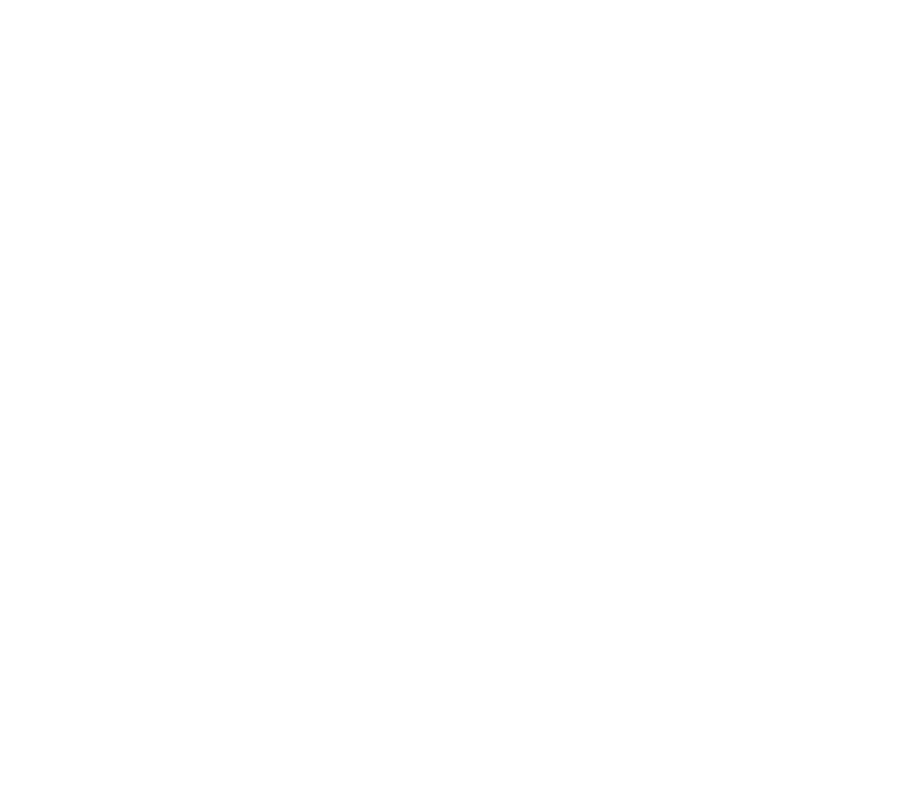
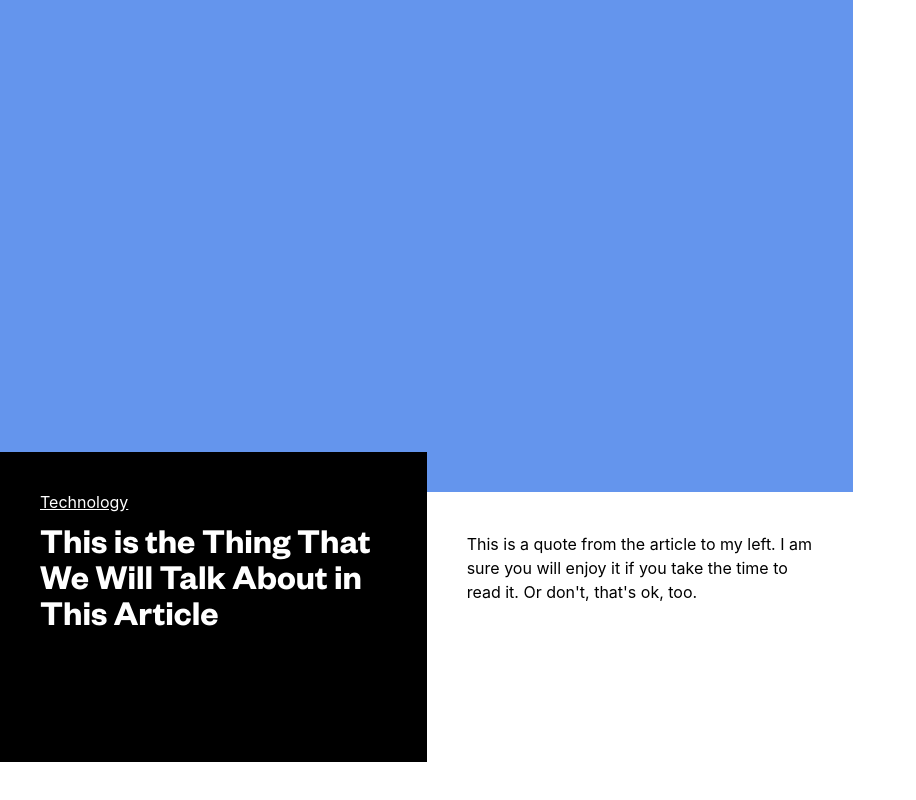
Before and after one commit to shawn-chambers/vice-clone, a Next.js app in the folder vice-clone/: page / in a window 1280 px wide. Shown: the part 364-1164 px from the top of the page, without its empty margins (0-916 px from the left). Built offline with nearby package versions, Linux system fonts and the light colour scheme.

Commit message:
left masonry section layout

```diff
--- /dev/null
+++ b/vice-clone/components/FirstStory.tsx
@@ -0,0 +1,37 @@
+/* eslint-disable @next/next/no-img-element */
+import Link from 'next/link';
+import styles from '../styles/firststory.module.scss';
+
+const FirstStory = () => {
+  return (
+    <div className={styles.first}>
+      <div className={styles.picture}>
+        {/* <img
+          src="https://source.unsplash.com/random/900x600"
+          alt="random pic"
+        /> */}
+      </div>
+      <div className={styles.content}>
+        <div className={styles.left}>
+          <Link href='/'>
+            <a className={styles.category}>
+              Technology
+            </a>
+          </Link>
+          <div className={styles.headline}>
+            <Link href='/'>
+              <a>
+                This is the Thing That We Will Talk About in This Article
+              </a>
+            </Link>
+          </div>
+        </div>
+        <div className={styles.right}>
+          This is a quote from the article to my left. I am sure you will enjoy it if you take the time to read it. Or don&apos;t, that&apos;s ok, too.
+        </div>
+      </div>
+    </div>
+  )
+}
+
+export default FirstStory;
--- /dev/null
+++ b/vice-clone/components/Masonry.tsx
@@ -0,0 +1,17 @@
+import styles from '../styles/masonry.module.scss';
+import FirstStory from './FirstStory';
+
+const Masonry = () => {
+  return (
+    <section className={styles.container}>
+      <div className={styles.left}>
+        <FirstStory />
+      </div>
+      <div className={styles.right}>
+
+      </div>
+    </section>
+  )
+}
+
+export default Masonry;
--- a/vice-clone/components/PromoList.tsx
+++ b/vice-clone/components/PromoList.tsx
@@ -3,11 +3,13 @@
 
 const PromoList = () => {
   return (
-    <ul className={styles.promoList}>
-      <Promo />
-      <Promo />
-      <Promo />
-    </ul>
+    <section>
+      <ul className={styles.promoList}>
+        <Promo />
+        <Promo />
+        <Promo />
+      </ul>
+    </section>
   )
 }
 
--- a/vice-clone/pages/index.tsx
+++ b/vice-clone/pages/index.tsx
@@ -1,6 +1,8 @@
 import type { NextPage } from 'next'
 import Head from 'next/head'
 import PromoList from '../components/PromoList'
+import Masonry from '../components/Masonry'
+
 import styles from '../styles/Home.module.scss'
 
 const Home: NextPage = () => {
@@ -13,6 +15,7 @@
       </Head>
 
       <PromoList />
+      <Masonry />
     </div>
   )
 }
--- a/vice-clone/styles/Home.module.scss
+++ b/vice-clone/styles/Home.module.scss
@@ -1,6 +1,5 @@
 .container {
   padding: 116px 0;
-  height: 200vh;
 }
 
 .main {
--- /dev/null
+++ b/vice-clone/styles/firststory.module.scss
@@ -0,0 +1,56 @@
+.first {
+  width: calc(100% + 1px);
+  height: 100%;
+  border-right: 1px solid rgba(255, 255, 255, 0.2);
+  display: flex;
+  flex-direction: column;
+
+  .picture {
+    width: 100%;
+    flex-basis: 66.6666667%;
+    background: cornflowerblue;
+  }
+
+  .content {
+    background: white;
+    bottom: 40px;
+    flex-basis: 33.3333333%;
+    display: flex;
+
+    .left {
+      background: black;
+      color: white;
+      display: flex;
+      flex-direction: column;
+      flex-basis: 50%;
+      height: calc(100% + 40px);
+      padding: 40px;
+      position: relative;
+      bottom: 40px;
+
+      .category {
+        text-decoration: underline;
+        margin-bottom: 10px;
+        &:hover {
+          opacity: .6;
+        }
+      }
+
+      .headline {
+        font-family: Grotesk;
+        font-size: 36px;
+        line-height: 1;
+        &:hover {
+          opacity: .6;
+        }
+      }
+    }
+
+    .right {
+      flex-basis: 50%;
+      padding: 40px;
+      line-height: 1.5;
+    }
+
+  }
+}
--- a/vice-clone/styles/header.module.scss
+++ b/vice-clone/styles/header.module.scss
@@ -4,7 +4,7 @@
   position: fixed;
   height: 116px;
   width: 100vw;
-  transition: height 0.1s linear;
+  transition: all 0.1s linear;
 
   .menulink {
     height: 18px;
--- /dev/null
+++ b/vice-clone/styles/masonry.module.scss
@@ -0,0 +1,18 @@
+.container {
+  display: grid;
+  grid-template-columns: 2fr 1fr;
+  grid-template-rows: 2fr 1fr;
+  grid-template-areas:
+    "first story1"
+    "first story1"
+    "first story2";
+  height: 810px;
+
+  .left {
+    grid-area: first;
+  }
+
+  .right {
+
+  }
+}
```
